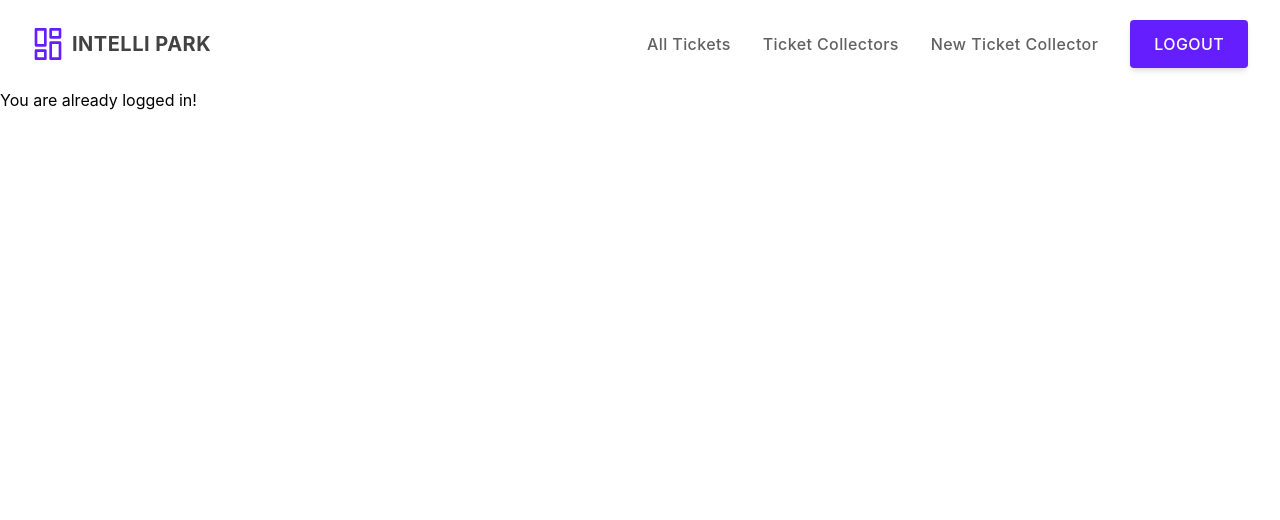
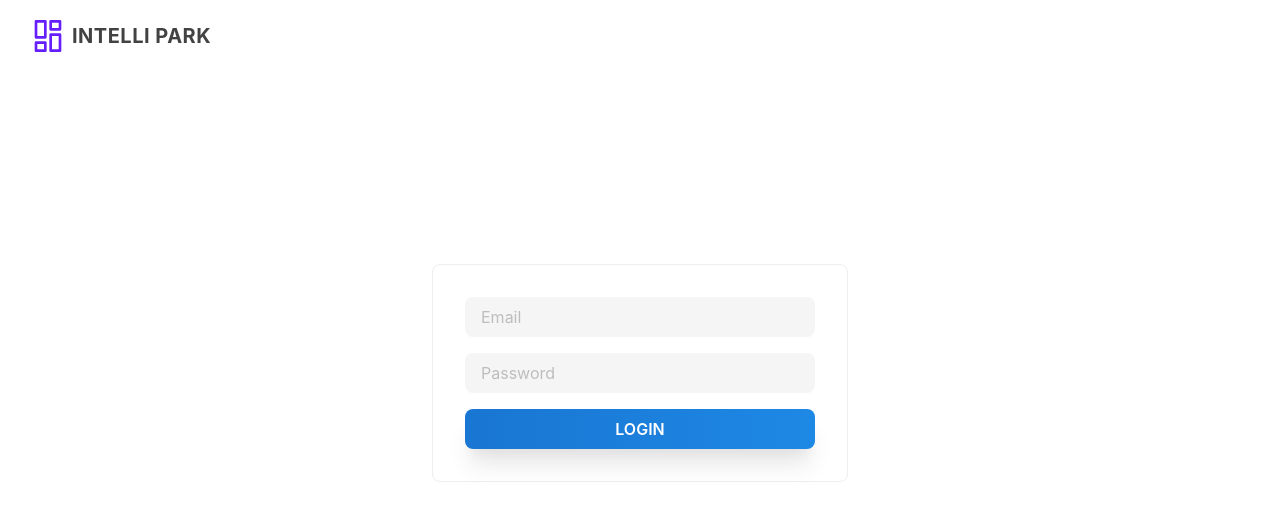
Before and after one commit to ShashankBiplav/Intelli-Park, a React (Create React App) app in the folder client/admin_client/: page /login in a window 1280 px wide. Shown: the top 520 px of the page. Built offline with nearby package versions, Linux system fonts and the light colour scheme.

Commit message:
[Feature:Client:Admin] Login successful

```diff
--- a/client/admin_client/src/App.jsx
+++ b/client/admin_client/src/App.jsx
@@ -2,7 +2,6 @@ import React, {useState, useEffect} from "react";
 import {BrowserRouter, Switch, Route} from "react-router-dom";
 import UserContext from "./context/UserContext";
 import Navbar from "./components/Navbar/Navbar";
-import HomeComponent from "./components/HomeComponent/HomeComponent";
 import ProtectedRoute from "./components/ProtectedRoute/ProtectedRoute";
 import AllTicketsComponent from "./components/AllTicketsComponent/AllTicketsComponent";
 import NewTicketCollectorComponent from "./components/NewTicketCollectorComponent/NewTicketCollectorComponent";
@@ -11,7 +10,7 @@ import LoginComponent from "./components/LoginComponent/LoginComponent";
 
 function App() {
   const [user, setUser] = useState({
-    isAuth: true,
+    isAuth: false,
     token: undefined,
     user: undefined,
     expiryTime: undefined,
--- a/client/admin_client/src/components/AllTicketsComponent/AllTicketsComponent.jsx
+++ b/client/admin_client/src/components/AllTicketsComponent/AllTicketsComponent.jsx
@@ -1,6 +1,9 @@
-import React from "react";
+import React,{useContext} from "react";
+import UserContext from "../../context/UserContext";
+import LoginComponent from "../LoginComponent/LoginComponent";
 
 function AllTicketsComponent() {
+  const {user} = useContext(UserContext);
   return (<div> All Tickets Component</div>);
 }
 
--- a/client/admin_client/src/components/HomeComponent/HomeComponent.jsx
+++ /dev/null
@@ -1,44 +0,0 @@
-import React, {useContext, useState, useEffect} from "react";
-import UserContext from "../../context/UserContext";
-import LoginComponent from "../LoginComponent/LoginComponent";
-import ParkingTicketsComponent from "../ParkingTicketsComponent/ParkingTicketsComponent";
-
-
-function HomeComponent() {
-
-  const {user} = useContext(UserContext);
-
-
-  // useEffect(() => {
-  //   const fetchTickets = async () => {
-  //     const url = "https://delivery-nodejs.herokuapp.com/admin/orders";
-  //     let res;
-  //     try {
-  //       res = await axios.get(url, {
-  //         headers: {
-  //           'content-type': 'application/json',
-  //           'authorization': 'Bearer ' + user.token
-  //         }
-  //       });
-  //       console.log(res.data);
-  //       setTickets(res.data);
-  //       setIsLoading(false);
-  //     } catch (err) {
-  //       alert(`Invalid credentials ${err.message}`);
-  //       setIsLoading((isLoading) => !isLoading);
-  //       return;
-  //     }
-  //   }
-  //   fetchTickets();
-  // }, [user.token]);
-
-  return (
-    <div className="">
-      {
-        user.isAuth ? <ParkingTicketsComponent /> : <LoginComponent/>
-      }
-    </div>
-  );
-}
-
-export default HomeComponent;
--- /dev/null
+++ b/client/admin_client/src/components/LoadingSpinner/LoadingSpinner.jsx
@@ -0,0 +1,8 @@
+import React from "react";
+import classes from "./LoadingSpinner.module.css";
+
+function Spinner() {
+  return <div className={classes.loader}></div>;
+}
+
+export default Spinner;
--- /dev/null
+++ b/client/admin_client/src/components/LoadingSpinner/LoadingSpinner.module.css
@@ -0,0 +1,18 @@
+.loader {
+  border: 5px solid #dddddd; /* Light grey */
+  border-top: 5px solid #0057e7; /* Blue */
+  border-radius: 50%;
+  width: 20px;
+  height: 20px;
+  animation: spin 1s linear infinite;
+  margin: 10px auto;
+}
+
+@keyframes spin {
+  0% {
+    transform: rotate(0deg);
+  }
+  100% {
+    transform: rotate(360deg);
+  }
+}
--- a/client/admin_client/src/components/LoginComponent/LoginComponent.jsx
+++ b/client/admin_client/src/components/LoginComponent/LoginComponent.jsx
@@ -1,8 +1,53 @@
-import React,{useContext} from "react";
+import React,{useContext, useState} from "react";
+import Axios from "axios";
 import UserContext from "../../context/UserContext";
+import LoadingSpinner from "../LoadingSpinner/LoadingSpinner";
+
 function LoginComponent() {
-  const {user} = useContext(UserContext);
+  const {user, setUser} = useContext(UserContext);
+  const [isLoading, setIsLoading] = useState(false);
 
+  //login admin
+  const loginAdmin = async () => {
+    setIsLoading((isLoading) => !isLoading);
+    const email = document.getElementById("email").value;
+    const password = document.getElementById("password").value;
+    if (!email || !password) {
+      alert("Empty");
+      setIsLoading((isLoading) => !isLoading);
+      return;
+    }
+    const url = "https://intelli-park.herokuapp.com/auth/administrator/login";
+    let res;
+    try {
+      res = await Axios.post(url, {
+        "email": email,
+        "password": password
+      }, {
+        headers: {
+          'content-type': 'application/json'
+        }
+      });
+      console.log(res);
+    } catch (err) {
+      alert(`Invalid credentials ${err.message}`);
+      setIsLoading((isLoading) => !isLoading);
+      return;
+    }
+    setIsLoading((isLoading) => !isLoading);
+    let {token, userId} = res.data;
+    let tomorrow = new Date();
+    tomorrow.setDate(tomorrow.getDate() + 1)
+    setUser({
+      ...user,
+      isAuth: true,
+      token,
+      user: userId,
+      expiryTime: tomorrow
+    });
+    localStorage.setItem("auth-token", token);
+    localStorage.setItem("exp-time", tomorrow.toISOString());
+  }
   return (
       !user.isAuth ? <section className="text-gray-700 body-font">
         <div className="container px-8 pt-48 pb-24 mx-auto lg:px-4">
@@ -16,9 +61,9 @@ function LoginComponent() {
               <input type="password" id="password" name="password" placeholder="Password"
                      className="w-full px-4 py-2 mb-4 mr-4 text-base text-blue-700 bg-gray-100 border-transparent rounded-lg focus:border-gray-500 focus:bg-white focus:ring-0"/>
             </div>
-            <button
+            {!isLoading ?<button onClick={loginAdmin}
               className="px-8 py-2 font-semibold text-white transition duration-500 ease-in-out transform rounded-lg shadow-xl bg-gradient-to-r from-blue-700 hover:from-blue-600 to-blue-600 hover:to-blue-700 focus:ring focus:outline-none">LOGIN
-            </button>
+            </button> : <LoadingSpinner/>}
           </div>
         </div>
       </section> : <h1>You are already logged in!</h1>
--- a/client/admin_client/src/components/Navbar/Navbar.jsx
+++ b/client/admin_client/src/components/Navbar/Navbar.jsx
@@ -180,8 +180,8 @@ function Navbar() {
                       <button
                         onClick={user.isAuth ? logOut : null}
                         className="inline-flex items-center justify-center w-full h-12 px-6 font-medium tracking-wide text-white transition duration-200 rounded shadow-md bg-deep-purple-accent-400 hover:bg-deep-purple-accent-700 focus:shadow-outline focus:outline-none"
-                        aria-label="Sign up"
-                        title="Sign up"
+                        aria-label="Logout"
+                        title="Logout"
                       >
                         LOGOUT
                       </button>
```
Also changed, not shown: 1 other file (tests, documents, lock files or other folders).
